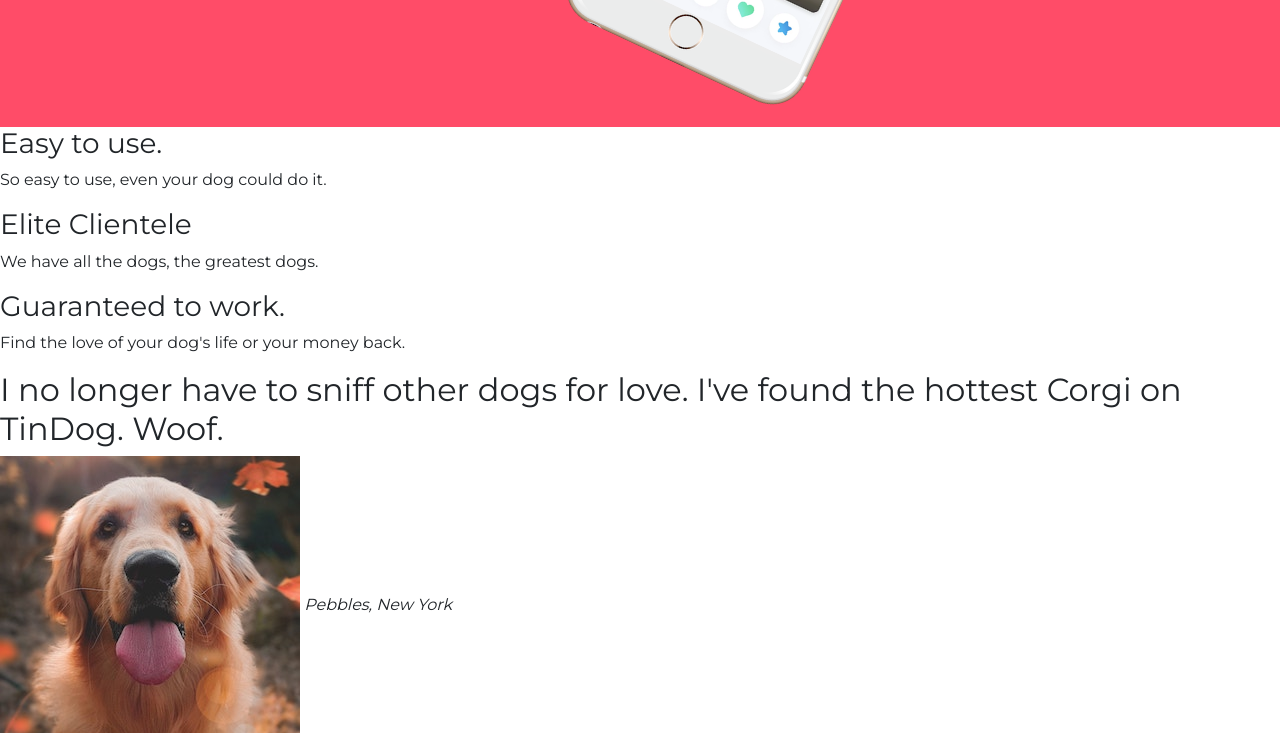
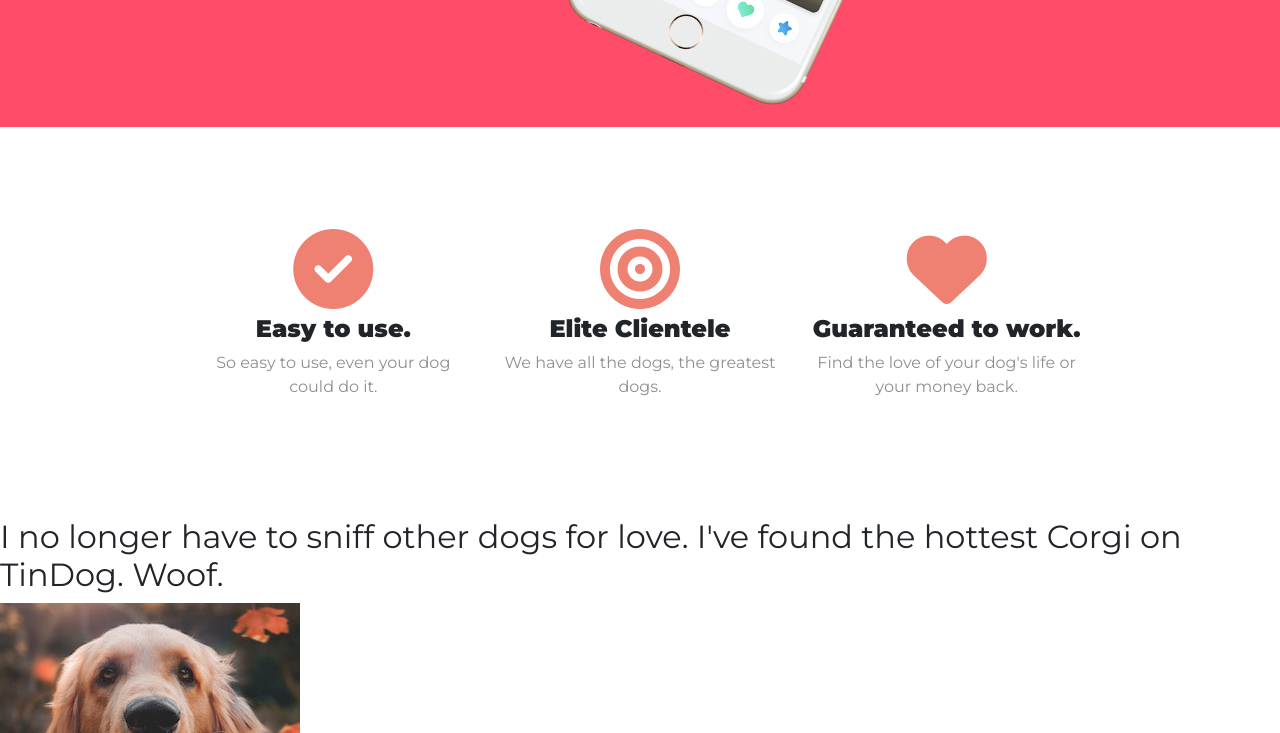
Before and after one commit to erik3447/Web-Development, a plain HTML site: page TinDog-Start-master/index.html in a window 1280 px wide. Shown: the part 620-1353 px from the top of the page. Drawn offline with nearby package versions, Linux system fonts and the light colour scheme.

Commit message:
index.html changes

```diff
--- a/TinDog-Start-master/css/styles.css
+++ b/TinDog-Start-master/css/styles.css
@@ -9,7 +9,7 @@ body {
 
 .sub-heading-h1 {
   font-family: 'Montserrat-Black', sans-serif;
-  font-size: 3rem;
+  font-size: 3.5rem;
   line-height: 1.5;
   font-weight: 900;
   margin: 0 0 2.5rem;
@@ -36,7 +36,7 @@ padding: 3% 15%;
 }
 
 .nav-link {
-  font-size: 1.5rem;
+  font-size: 1.25rem;
   font-family: "Montserrat-Light";
 }
 
@@ -51,3 +51,34 @@ padding: 3% 15%;
   width: 60%;
   transform: rotate(25deg);
 }
+
+/* Feature section */
+
+.container-features {
+  text-align: center;
+  margin: 5% 0;
+}
+
+.feature-col {
+}
+
+.feature-icons {
+  color: #ef8172;
+  margin: 0 auto 2%;
+  font-size: 5rem;
+
+}
+
+.feature-icons:hover {
+  color:#ff4c68;
+}
+
+.feature-h3 {
+  font-size: 1.5rem;
+  font-family: "Montserrat";
+  font-weight: 700;
+}
+
+.feature-paragraph {
+  color: #8f8f8f;
+}
--- a/TinDog-Start-master/index.html
+++ b/TinDog-Start-master/index.html
@@ -19,7 +19,6 @@
 
   <!-- Local Stylesheet -->
   <link rel="stylesheet" href="css/styles.css">
-
 
 </head>
 
@@ -64,23 +63,33 @@
 
 </div>
   <!-- Features -->
+  <section id="features">
+    <div class="container-fluid container-features">
+    <div class="row">
 
-  <section id="features">
+    <div class="col-lg-4 col-md-4 feature-col">
+    <i class="fas fa-check-circle fa-x5 feature-icons"></i>
+    <h3 class="feature-h3">Easy to use.</h3>
+    <p class="feature-paragraph">So easy to use, even your dog could do it.</p>
+    </div>
 
-    <h3>Easy to use.</h3>
-    <p>So easy to use, even your dog could do it.</p>
+    <div class="col-lg-4 col-md-4 feature-col">
+    <i class="fas fa-bullseye feature-icons"></i>
+    <h3 class="feature-h3">Elite Clientele</h3>
+    <p class="feature-paragraph">We have all the dogs, the greatest dogs.</p>
+    </div>
 
-    <h3>Elite Clientele</h3>
-    <p>We have all the dogs, the greatest dogs.</p>
-
-    <h3>Guaranteed to work.</h3>
-    <p>Find the love of your dog's life or your money back.</p>
-
+    <div class="col-lg-4 col-md-4 feature-col">
+    <i class="fas fa-heart feature-icons"></i>
+    <h3 class="feature-h3">Guaranteed to work.</h3>
+    <p class="feature-paragraph">Find the love of your dog's life or your money back.</p>
+    </div>
+  </div>
+  </div>
   </section>
 
 
   <!-- Testimonials -->
-
   <section id="testimonials">
 
     <h2>I no longer have to sniff other dogs for love. I've found the hottest Corgi on TinDog. Woof.</h2>
@@ -158,7 +167,6 @@
     <p>© Copyright TinDog</p>
 
   </footer>
-
 </body>
 
 </html>
```
